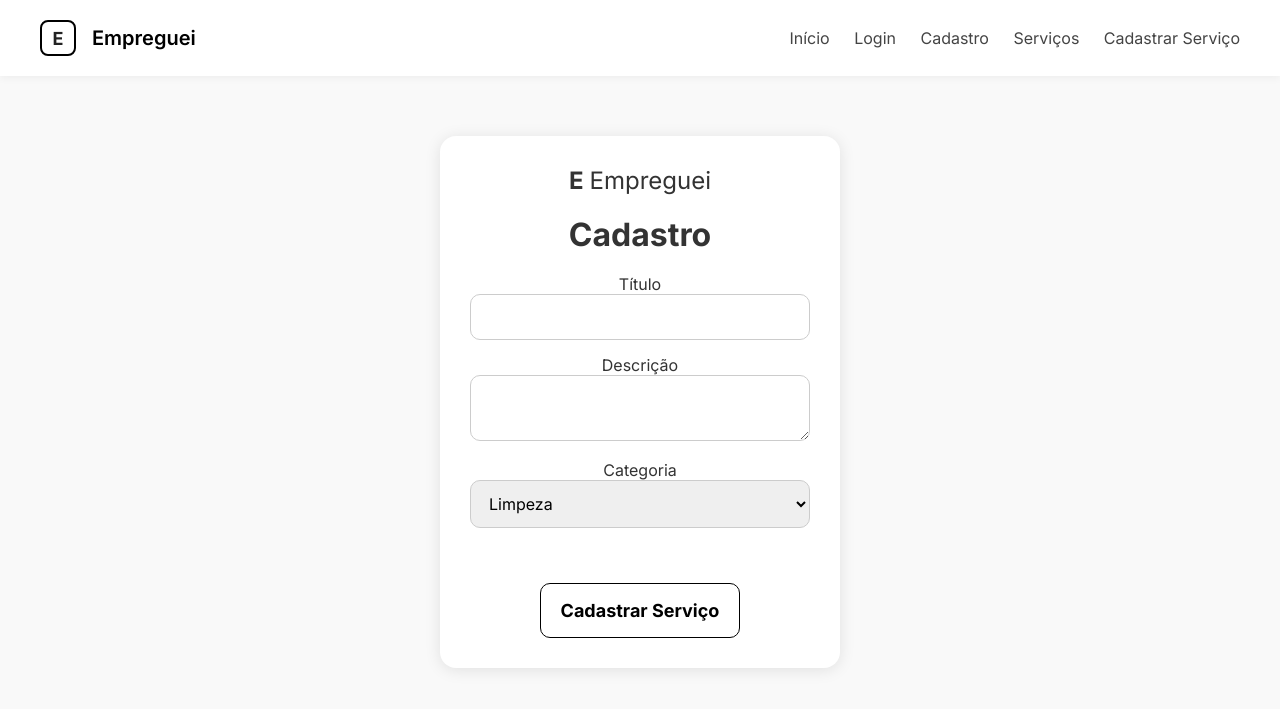
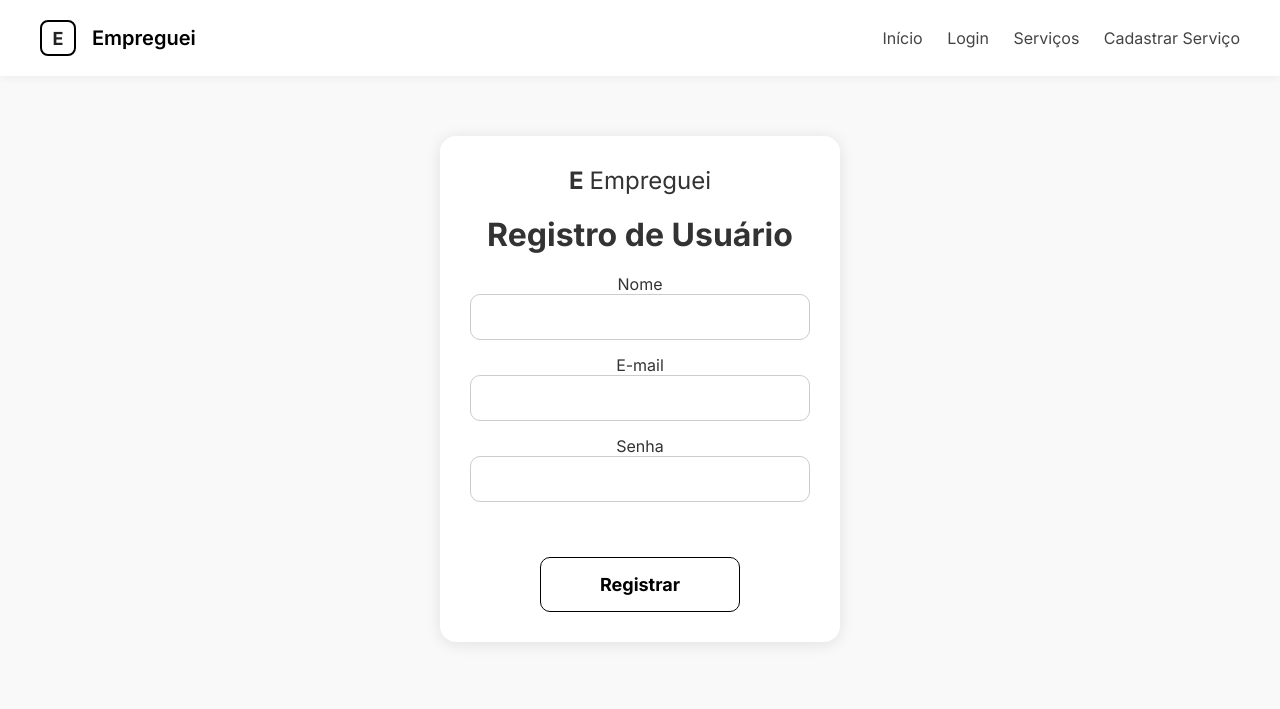
Before and after one commit to ThaigoDev/Equil-brio-app-api, a Flask app: page /cadastro in a window 1280 px wide. Shown: the top 709 px of the page. Run offline with Flask 3, Linux system fonts and the light colour scheme.

Commit message:
Adicionando a parte de cadastre-se

```diff
--- a/app.py
+++ b/app.py
@@ -1,89 +1,69 @@
-from flask import Flask, render_template, request, redirect, url_for
-from models.models import db
-from models.forms import CadastroForm
+from flask import Flask, render_template, redirect, url_for, request, flash
+from flask_sqlalchemy import SQLAlchemy
+from flask_login import LoginManager, login_user, login_required, logout_user, current_user
+
+from models import db
 from models.user import User
-from config import Config
+from models.servicoes import Servico
+from models.forms import RegistroUsuarioForm
 
-from flask_login import LoginManager, login_user, logout_user, login_required
 from werkzeug.security import generate_password_hash, check_password_hash
 
+# Inicialização do Flask e do banco de dados
 app = Flask(__name__)
-app.config.from_object(Config)
+app.config['SECRET_KEY'] = 'chave-secreta-segura'
+app.config['SQLALCHEMY_DATABASE_URI'] = 'sqlite:///empreguei.db'
+app.config['SQLALCHEMY_TRACK_MODIFICATIONS'] = False
 
-# Banco de dados
 db.init_app(app)
 
-# Flask-Login
-login_manager = LoginManager(app)
+login_manager = LoginManager()
 login_manager.login_view = 'login'
+login_manager.init_app(app)
 
+# Criar as tabelas antes da primeira requisição
+with app.app_context():
+    db.create_all()
+
+# Definir o loader de usuário
 @login_manager.user_loader
 def load_user(user_id):
     return User.query.get(int(user_id))
 
-# Cria tabelas
-with app.app_context():
-    db.create_all()
-
 @app.route('/')
 def index():
     return render_template('index.html')
+
+@app.route('/cadastro', methods=['GET', 'POST'])
+def cadastro():
+    form = RegistroUsuarioForm()
+    if form.validate_on_submit():
+        usuario_existente = User.query.filter_by(email=form.email.data).first()
+        if usuario_existente:
+            flash('E-mail já cadastrado.')
+            return redirect(url_for('cadastro'))
+
+        senha_hash = generate_password_hash(form.senha.data)
+        novo_usuario = User(nome=form.nome.data, email=form.email.data, senha=senha_hash)
+        db.session.add(novo_usuario)
+        db.session.commit()
+        flash('Registro realizado com sucesso!')
+        return redirect(url_for('login'))
+
+    return render_template('cadastro_usuario.html', form=form)
 
 @app.route('/login', methods=['GET', 'POST'])
 def login():
     if request.method == 'POST':
         email = request.form['email']
         senha = request.form['senha']
-
-        user = User.query.filter_by(email=email).first()
-        if user and check_password_hash(user.senha, senha):
-            login_user(user)
+        usuario = User.query.filter_by(email=email).first()
+        if usuario and check_password_hash(usuario.senha, senha):
+            login_user(usuario)
             return redirect(url_for('servicos'))
         else:
-            return "Login inválido"
-
+            flash('Credenciais inválidas. Tente novamente.')
     return render_template('login.html')
-
-@app.route('/cadastro', methods=['GET', 'POST'])
-def cadastro():
-    form = CadastroForm()
-    if form.validate_on_submit():
-        nome = form.nome.data
-        email = form.email.data
-        senha_hash = generate_password_hash(form.senha.data)
-
-        if User.query.filter_by(email=email).first():
-            return "Usuário já cadastrado!"
-
-        novo_user = User(nome=nome, email=email, senha=senha_hash)
-        db.session.add(novo_user)
-        db.session.commit()
-
-        return redirect(url_for('login'))
-
-    return render_template('cadastro.html', form=form)
-
-@app.route('/servicos')
-@login_required
-def servicos():
-    return render_template('servicos.html')
-
-@app.route('/cadastrar', methods=['GET', 'POST'])
-@login_required
-def cadastrar_servico():
-    form = CadastroServicoForm()
-    if form.validate_on_submit():
-        novo_servico = Servico(
-            titulo=form.titulo.data,
-            descricao=form.descricao.data,
-            categoria=form.categoria.data,
-            usuario_id=current_user.id
-        )
-        db.session.add(novo_servico)
-        db.session.commit()
-        return redirect(url_for('servicos'))
-    return render_template('cadastrar.html', form=form)
-
 
 @app.route('/logout')
 @login_required
@@ -91,5 +71,27 @@ def logout():
     logout_user()
     return redirect(url_for('index'))
 
+@app.route('/servicos')
+@login_required
+def servicos():
+    servicos = Servico.query.all()
+    return render_template('servicos.html', servicos=servicos)
+
+@app.route('/cadastrar-servico', methods=['GET', 'POST'])
+@login_required
+def cadastrar_servico():
+    if request.method == 'POST':
+        titulo = request.form['titulo']
+        descricao = request.form['descricao']
+        categoria = request.form['categoria']
+
+        novo_servico = Servico(titulo=titulo, descricao=descricao, categoria=categoria, usuario_id=current_user.id)
+        db.session.add(novo_servico)
+        db.session.commit()
+        flash('Serviço cadastrado com sucesso!')
+        return redirect(url_for('servicos'))
+
+    return render_template('registrar_servico.html')
+
 if __name__ == '__main__':
     app.run(debug=True)
--- a/models/__init__.py
+++ b/models/__init__.py
@@ -0,0 +1,4 @@
+from flask_sqlalchemy import SQLAlchemy
+
+# Criação da instância do SQLAlchemy
+db = SQLAlchemy()
--- a/models/forms.py
+++ b/models/forms.py
@@ -1,14 +1,9 @@
 from flask_wtf import FlaskForm
-from wtforms import StringField, TextAreaField, SelectField, SubmitField
-from wtforms.validators import DataRequired
+from wtforms import StringField, PasswordField, SubmitField
+from wtforms.validators import DataRequired, Email
 
-class CadastroForm(FlaskForm):
-    titulo = StringField('Título', validators=[DataRequired()])
-    descricao = TextAreaField('Descrição', validators=[DataRequired()])
-    categoria = SelectField('Categoria', choices=[
-        ('limpeza', 'Limpeza'),
-        ('eletricista', 'Eletricista'),
-        ('pintura', 'Pintura'),
-        ('outros', 'Outros')
-    ], validators=[DataRequired()])
-    submit = SubmitField('Cadastrar Serviço')
+class RegistroUsuarioForm(FlaskForm):
+    nome = StringField('Nome', validators=[DataRequired()])
+    email = StringField('E-mail', validators=[DataRequired(), Email()])
+    senha = PasswordField('Senha', validators=[DataRequired()])
+    submit = SubmitField('Registrar')
--- a/templates/cadastro.html
+++ b/templates/cadastro_usuario.html
@@ -1,25 +1,24 @@
 {% extends 'base.html' %}
-{% block title %}Cadastro - Empreguei{% endblock %}
+{% block title %}Registro - Empreguei{% endblock %}
 {% block content %}
 <div class="login-container">
   <div class="logo" style="text-align: center; margin-bottom: 20px;">
     <strong style="font-size: 24px;">E</strong><span style="font-size: 24px;">Empreguei</span>
   </div>
-  <h1>Cadastro</h1>
+  <h1>Registro de Usuário</h1>
   <form method="POST">
     {{ form.hidden_tag() }}
 
-    {{ form.titulo.label }}
-    {{ form.titulo(class="input-field") }}
+    {{ form.nome.label }}
+    {{ form.nome(class="input-field") }}
 
-    {{ form.descricao.label }}
-    {{ form.descricao(class="input-field") }}
+    {{ form.email.label }}
+    {{ form.email(class="input-field") }}
 
-    {{ form.categoria.label }}
-    {{ form.categoria(class="input-field") }}
+    {{ form.senha.label }}
+    {{ form.senha(class="input-field") }}
 
     {{ form.submit(class="filled-btn") }}
   </form>
-
 </div>
 {% endblock %}
--- a/templates/login.html
+++ b/templates/login.html
@@ -13,6 +13,7 @@
     <button type="submit" class="enter-btn">Entrar</button>
   </form>
   <p class="register-link">Não tem uma conta? <a href="{{ url_for('cadastro') }}">Cadastre-se</a></p>
+
 </div>
 {% endblock %}
 <!-- Teste de alteração -->
--- a/templates/partials/header.html
+++ b/templates/partials/header.html
@@ -9,7 +9,6 @@
   <nav class="desktop-nav">
     <a href="{{ url_for('index') }}">Início</a>
     <a href="{{ url_for('login') }}">Login</a>
-    <a href="{{ url_for('cadastro') }}">Cadastro</a>
     <a href="{{ url_for('servicos') }}">Serviços</a>
     <a href="{{ url_for('cadastrar_servico') }}">Cadastrar Serviço</a>
   </nav>
--- a/templates/cadastrar.html
+++ b/templates/registrar_servico.html
@@ -3,7 +3,7 @@
 {% block content %}
 <div class="container">
   <main>
-    <h1>Cadastrar Serviço</h1>
+    <h1>Cadastrar Novo Serviço</h1>
     <form method="POST">
       <input type="text" name="titulo" placeholder="Título" class="input-field" required>
       <textarea name="descricao" placeholder="Descrição" class="input-field" required></textarea>
```
Also changed, not shown: models/servicoes.py (+13 -0 lines), models/user.py (+7 -7 lines), templates/index.html (+5 -5 lines), instance/empreguei.db (deleted), models/models.py (line endings or trailing spaces).
